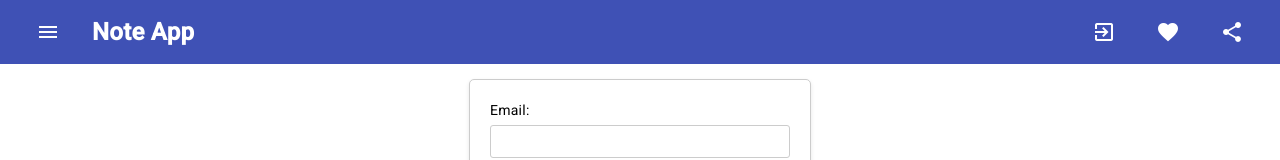
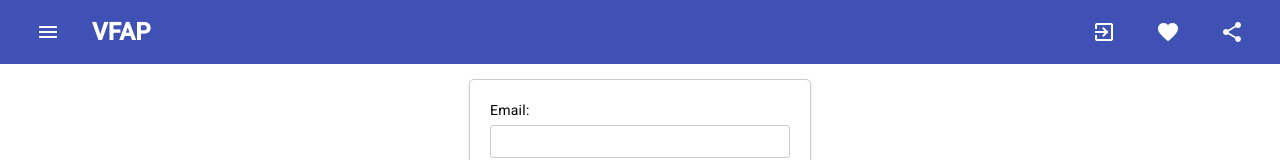
Before and after one commit to Dan21198/FrontOPR3, an Angular app: page /login in a window 1280 px wide. Shown: the top 160 px of the page. Built offline with nearby package versions, Linux system fonts and the light colour scheme.

Commit message:
name change

```diff
--- a/src/app/main-menu/main-menu.component.html
+++ b/src/app/main-menu/main-menu.component.html
@@ -3,7 +3,7 @@
     <button mat-icon-button class="example-icon" aria-label="Menu icon" [matMenuTriggerFor]="menu" (click)="toggleMenu()">
       <mat-icon>menu</mat-icon>
     </button>
-    <span class="app-title pointer-cursor" (click)="navigateToLogin()">Note App</span>
+    <span class="app-title pointer-cursor" (click)="navigateToLogin()">VFAP</span>
     <span class="example-spacer"></span>
     <div class="menu-options" [@slideInOut]="menuState" >
       <mat-menu #menu="matMenu" xPosition="before">
```
